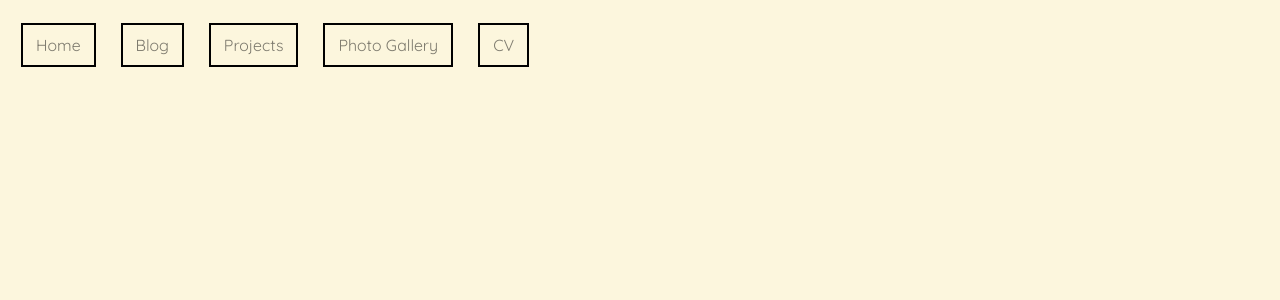
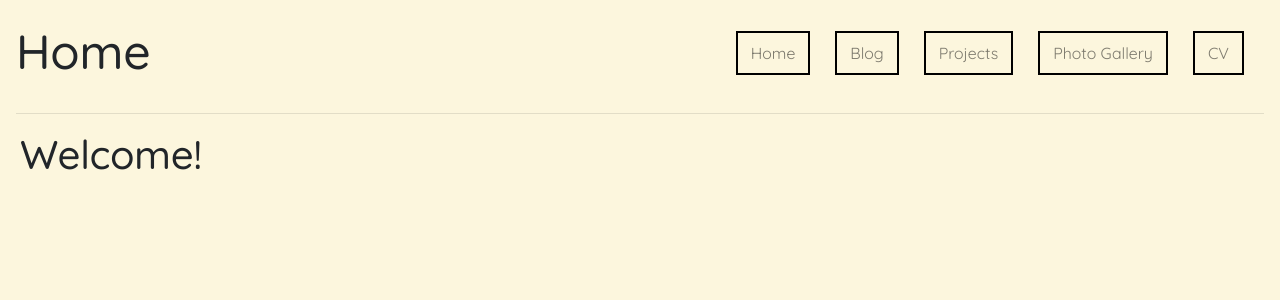
Before and after one commit to AlexSmith11/website-blog, a React (Create React App) app: page /home in a window 1280 px wide. Shown: the top 300 px of the page. Built offline with nearby package versions, Linux system fonts and the light colour scheme.

Commit message:
second implementation of navbar including updating title

```diff
--- a/src/App.js
+++ b/src/App.js
@@ -3,8 +3,8 @@ import React from 'react';
  * Import components
  */
 import Navbar from './components/navbar.jsx';
-import Main from './pages/main';
-import GitRepo from './pages/gitRepo';
+import Main from './pages/home';
+import GitRepo from './pages/git';
 import Blog from './pages/blog';
 import CV from './pages/cv';
 import Photos from './pages/photos';
@@ -32,10 +32,10 @@ function App() {
         <Navbar />
         <Switch>
           <Redirect exact from='/' to='main'></Redirect>
-          <Route path='/main'>
+          <Route path='/home'>
             <Main />
           </Route>
-          <Route path='/gitRepo'>
+          <Route path='/git'>
             <GitRepo />
           </Route>
           <Route path='/blog'>
--- a/src/components/navbar.jsx
+++ b/src/components/navbar.jsx
@@ -1,16 +1,31 @@
 import React, { Component } from 'react';
 import { Navbar, Nav } from 'react-bootstrap';
-import { Link } from 'react-router-dom';
+import PropTypes from 'prop-types';
+import { Link, withRouter } from 'react-router-dom';
 import '../styles/navbar.css';
 
 class TopNav extends Component {
+  propTypes = {
+    match: PropTypes.object.isRequired,
+    location: PropTypes.object.isRequired,
+    history: PropTypes.object.isRequired
+  };
+
   render() {
+    const { match, location, history } = this.props;
+
     return (
       <div className='navbarTop'>
         <Navbar variant='light' className='navbar-color-1'>
-          <Nav className='mr-auto'>
+          <div>
+            <h1 className='pageName'>
+              {location.pathname.substring(1).charAt(0).toUpperCase() +
+                location.pathname.substring(1).slice(1)}
+            </h1>
+          </div>
+          <Nav className='ml-auto'>
             <div className='navbutton'>
-              <Nav.Link as={Link} to='main'>
+              <Nav.Link as={Link} to='home'>
                 Home
               </Nav.Link>
             </div>
@@ -20,7 +35,7 @@ class TopNav extends Component {
               </Nav.Link>
             </div>
             <div className='navbutton'>
-              <Nav.Link as={Link} to='gitRepo'>
+              <Nav.Link as={Link} to='git'>
                 Projects
               </Nav.Link>
             </div>
@@ -36,9 +51,10 @@ class TopNav extends Component {
             </div>
           </Nav>
         </Navbar>
+        <hr />
       </div>
     );
   }
 }
 
-export default TopNav;
+export default withRouter(TopNav);
--- a/src/pages/blog.jsx
+++ b/src/pages/blog.jsx
@@ -1,5 +1,6 @@
 import React, { Component } from 'react';
 import { useRouteMatch } from 'react-router-dom';
+import '../styles/styles.css';
 
 /**
  * Blog page
@@ -9,8 +10,10 @@ const About = () => {
 
   return (
     <div>
-      <h1>Blog</h1>
-      <p>Lots of text here.</p>
+      <div className='title'>
+        <h1>These are my thoughts</h1>
+      </div>
+      <p>[Lots of text here.]</p>
     </div>
   );
 };
--- a/src/pages/cv.jsx
+++ b/src/pages/cv.jsx
@@ -1,5 +1,6 @@
 import React, { Component } from 'react';
 import { useRouteMatch } from 'react-router-dom';
+import '../styles/styles.css';
 
 /**
  * Blog page
@@ -9,8 +10,10 @@ const About = () => {
 
   return (
     <div>
-      <h1>CV</h1>
-      <p>CV goes here.</p>
+      <div className='title'>
+        <h1>CV</h1>
+      </div>
+      <p>[CV goes here.]</p>
     </div>
   );
 };
--- a/src/pages/main.jsx
+++ b/src/pages/git.jsx
@@ -3,16 +3,19 @@ import { useRouteMatch } from 'react-router-dom';
 import '../styles/styles.css';
 
 /**
- * Main page
+ * Git Repo page
  */
-const Main = () => {
+const About = () => {
   let match = useRouteMatch;
 
   return (
-    <div className='homeTitle'>
-      <h1>Home Page</h1>
+    <div>
+      <div className='title'>
+        <h1>GitHub Repositories</h1>
+      </div>
+      <p>[Big Table here.]</p>
     </div>
   );
 };
 
-export default Main;
+export default About;
--- a/src/pages/gitRepo.jsx
+++ b/src/pages/home.jsx
@@ -1,18 +1,20 @@
 import React, { Component } from 'react';
 import { useRouteMatch } from 'react-router-dom';
+import '../styles/styles.css';
 
 /**
- * Git Repo page
+ * Main page
  */
-const About = () => {
+const Main = () => {
   let match = useRouteMatch;
 
   return (
     <div>
-      <h1>GitHub Repo Page</h1>
-      <p>Big Table here.</p>
+      <div className='title'>
+        <h1>Welcome!</h1>
+      </div>
     </div>
   );
 };
 
-export default About;
+export default Main;
--- a/src/pages/photos.jsx
+++ b/src/pages/photos.jsx
@@ -1,5 +1,6 @@
 import React, { Component } from 'react';
 import { useRouteMatch } from 'react-router-dom';
+import '../styles/styles.css';
 
 /**
  * Photo gallery page
@@ -9,8 +10,10 @@ const About = () => {
 
   return (
     <div>
-      <h1>Pictures I have taken</h1>
-      <p>Photo gallery here.</p>
+      <div className='title'>
+        <h1>Pictures I have taken</h1>
+      </div>
+      <p>[Photo gallery here.]</p>
     </div>
   );
 };
--- a/src/styles/navbar.css
+++ b/src/styles/navbar.css
@@ -5,10 +5,25 @@
   padding-left: 5px;
   margin-left: 5px;
   margin-right: 20px;
-  margin-top: 15px;
+  margin-bottom: 5px;
   font-family: Quicksand;
 }
 
 .navbar-color-1 {
   background-color: #fcf6dd;
+  margin-top: 15px;
 }
+
+.pageName {
+  padding-top: 0rem;
+  font-size: 3rem;
+}
+
+hr {
+  display: block;
+  height: 1px;
+  border: 0;
+  border-top: 1px solid #ccc;
+  margin: 1rem;
+  padding: 0;
+}
--- a/src/styles/styles.css
+++ b/src/styles/styles.css
@@ -2,6 +2,6 @@ h1 {
   font-family: Quicksand;
 }
 
-.homeTitle {
+.title {
   margin-left: 20px;
 }
```
Also changed, not shown: src/styles/main.css (added).
